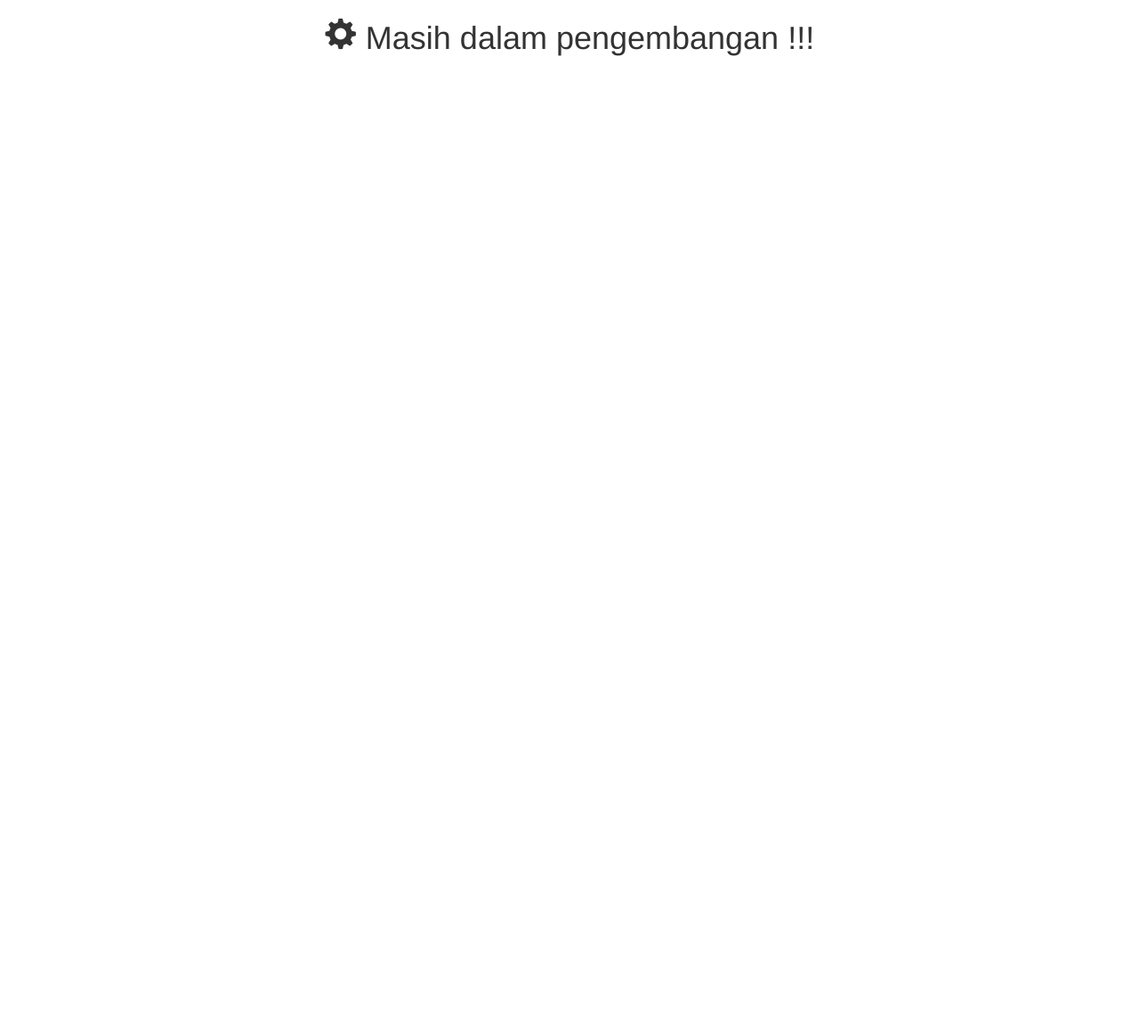
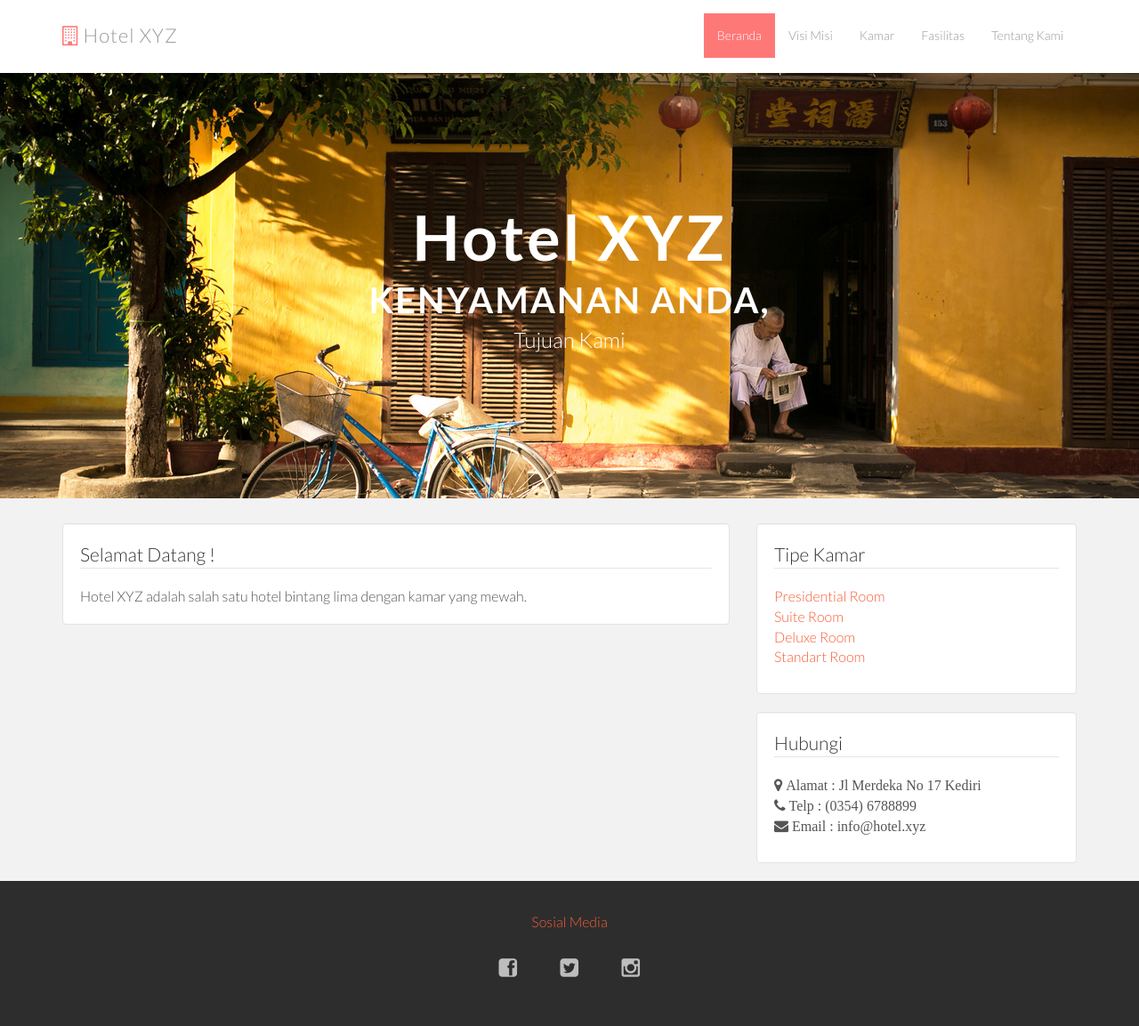
Before and after one commit to msukronm/hotelinfo, a plain HTML site: page index.html in a window 1280 px wide. Shown: the whole page at 89% size. Before the commit the page ends 800 px from the top, so only its background shows below. Drawn offline with nearby package versions, Linux system fonts and the light colour scheme; files that its build step writes are made by us from their sources; files whose address does not match are found by name.

Commit message:
memperbarui tampilan index.html

```diff
--- a/index.html
+++ b/index.html
@@ -3,32 +3,138 @@
   <head>
     <meta charset="utf-8">
     <meta http-equiv="X-UA-Compatible" content="IE=edge">
-    <meta name="viewport" content="width=device-width, initial-scale=1">
-    <!-- The above 3 meta tags *must* come first in the head; any other head content must come *after* these tags -->
-    <title>Hotel Profile</title>
+    <meta name="viewport" content="width=device-width, initial-scale=1.0">
+    <meta name="description" content="">
+    <meta name="author" content="">
+    <link rel="shortcut icon" href="assets/ico/favicon.png">
 
-	<link rel="stylesheet" href="./dist/css/bootstrap.min.css">
+    <title>Hotel-XYZ</title>
 
-    <!-- HTML5 shim and Respond.js for IE8 support of HTML5 elements and media queries -->
-    <!-- WARNING: Respond.js doesn't work if you view the page via file:// -->
+    <!-- Bootstrap core CSS -->
+    <link href="assets/css/bootstrap.css" rel="stylesheet">
+    <link href="assets/css/font-awesome.min.css" rel="stylesheet">
+
+    <!-- Custom styles for this template -->
+    <link href="assets/css/main.css" rel="stylesheet">
+    <link href="assets/css/datepicker.css" rel="stylesheet">
+
+    <script src="assets/js/jquery.min.js"></script>
+    <script src="assets/js/bootstrap.min.js"></script>
+    <script src="assets/js/bootstrap-datepicker.js"></script>
+
+
+    <!-- HTML5 shim and Respond.js IE8 support of HTML5 elements and media queries -->
     <!--[if lt IE 9]>
-      <script src="https://oss.maxcdn.com/html5shiv/3.7.3/html5shiv.min.js"></script>
-      <script src="https://oss.maxcdn.com/respond/1.4.2/respond.min.js"></script>
+      <script src="https://oss.maxcdn.com/libs/html5shiv/3.7.0/html5shiv.js"></script>
+      <script src="https://oss.maxcdn.com/libs/respond.js/1.3.0/respond.min.js"></script>
     <![endif]-->
   </head>
+
   <body>
 
-	<div class="container">
+    <!-- Fixed navbar -->
+    <div class="navbar navbar-inverse navbar-fixed-top">
+      <div class="container">
+        <div class="navbar-header">
+          <button type="button" class="navbar-toggle" data-toggle="collapse" data-target=".navbar-collapse">
+            <span class="icon-bar"></span>
+            <span class="icon-bar"></span>
+            <span class="icon-bar"></span>
+          </button>
+          <a class="navbar-brand" href="index.html"><i class="fa fa-building"></i> Hotel XYZ</a>
+        </div>
+        <div class="navbar-collapse collapse">
+          <ul class="nav navbar-nav navbar-right">
+            <li class="active"><a href="index.html">Beranda</a></li>
+            <li><a href="index.html">Visi Misi</a></li>
+            <li><a href="index.html">Kamar</a></li>
+            <li><a href="index.html">Fasilitas</a></li>
+            <li><a href="index.html">Tentang Kami</a></li>
+          </ul>
+        </div><!--/.nav-collapse -->
+      </div>
+    </div>
+
+	<div id="headerwrap">
+		<div class="container">
+			<div class="row centered">
+				<div class="col-lg-8 col-lg-offset-2" style="margin-bottom: 140px;">
+				<h1 style="margin-top: 148px;"><b>Hotel XYZ</b></h1>
+				<h2 style="margin-top: 0px;">Kenyamanan Anda,</h2>
+				<h3 style="margin-top: 0px; color: #FFF;">Tujuan Kami</h3>
+				</div>
+			</div><!-- row -->
+		</div><!-- container -->
+
+	</div><!-- headerwrap -->
+
+	<div class="container wb" style="padding-top: 5px;">
+	<br>
 		<div class="row">
-		<div class="col-md-12 text-center">
-			<h1><i class="glyphicon glyphicon-cog"></i> Masih dalam pengembangan !!!</h1>
-		</div>
+			<div class="col-md-8">
+				<div class="well" style="background: white;">
+					<legend>Selamat Datang !</legend>
+        	<div class="row">
+        	<div class="col-md-12">
+				Hotel XYZ adalah salah satu hotel bintang lima dengan kamar yang mewah.
+        	</div>
+        	</div>
+				</div>
+			</div>
+
+			<div class="col-md-4">
+
+			<div class="well" style="background: white;">
+				<legend>Tipe Kamar</legend>
+				<ul class="list-unstyled">
+					<li><a href="#">Presidential Room</a></li>
+					<li><a href="#">Suite Room</a></li>
+					<li><a href="#">Deluxe Room</a></li>
+					<li><a href="#">Standart Room</a></li>
+				</ul>
+			</div>
+			<div class="well" style="background: white;">
+				<legend>Hubungi</legend>
+				<ul class="list-unstyled">
+					<li>
+						<i class="fa fa-map-marker"> Alamat : Jl Merdeka No 17 Kediri</i>
+					</li>
+					<li>
+						<i class="fa fa-phone"> Telp : (0354) 6788899</i>
+					</li>
+					<li>
+						<i class="fa fa-envelope"> Email : info@hotel.xyz</i>
+					</li>
+				</ul>
+			</div>
+
+
+			</div>
 		</div>
 	</div>
 
-    <!-- jQuery (necessary for Bootstrap's JavaScript plugins) -->
-    <script src="https://ajax.googleapis.com/ajax/libs/jquery/1.12.4/jquery.min.js"></script>
-    <script src="./dist/js/bootstrap.min.js"></script>
-    <!-- Include all compiled plugins (below), or include individual files as needed -->
+<div id="f">
+    <div class="container">
+      <div class="row centered">
+        <a href="#" style="display: inline-block; margin: 5px;">Sosial Media</a>
+      <br>
+          <a style="display: inline-block;" href=""><i id="social" class="fa fa-facebook-square fa-3x social-fb"></i></a>
+           <a style="display: inline-block;" href=""><i id="social" class="fa fa-twitter-square fa-3x social-tw"></i></a>
+         <a style="display: inline-block;" href=""><i id="social" class="fa fa-instagram fa-3x social-gp"></i></a>
+
+      </div><!-- row -->
+    </div><!-- container -->
+
+
+      </div>
+
+  </div><!-- Footer -->
+
+<script type="text/javascript">
+$(function(){
+	$('#checkin').datepicker();
+	$('#checkout').datepicker();
+});
+</script>
   </body>
 </html>
```
